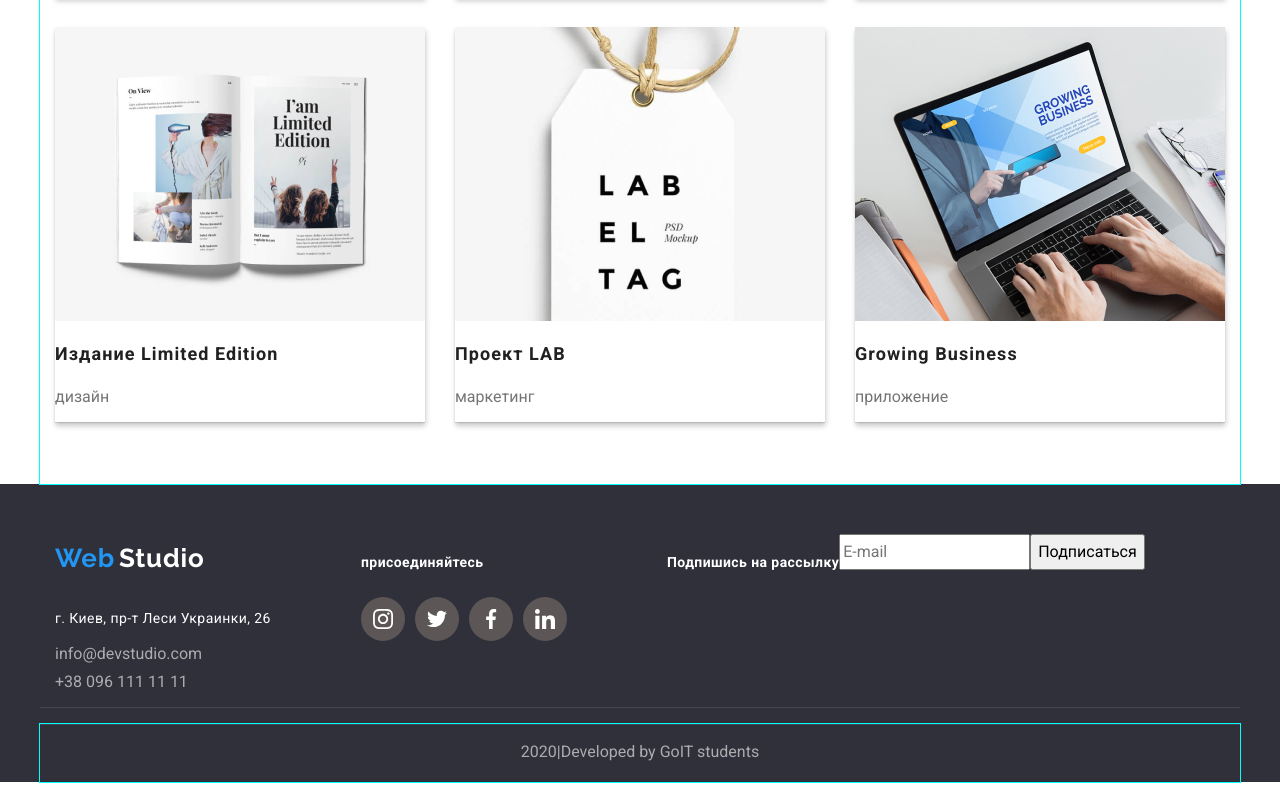
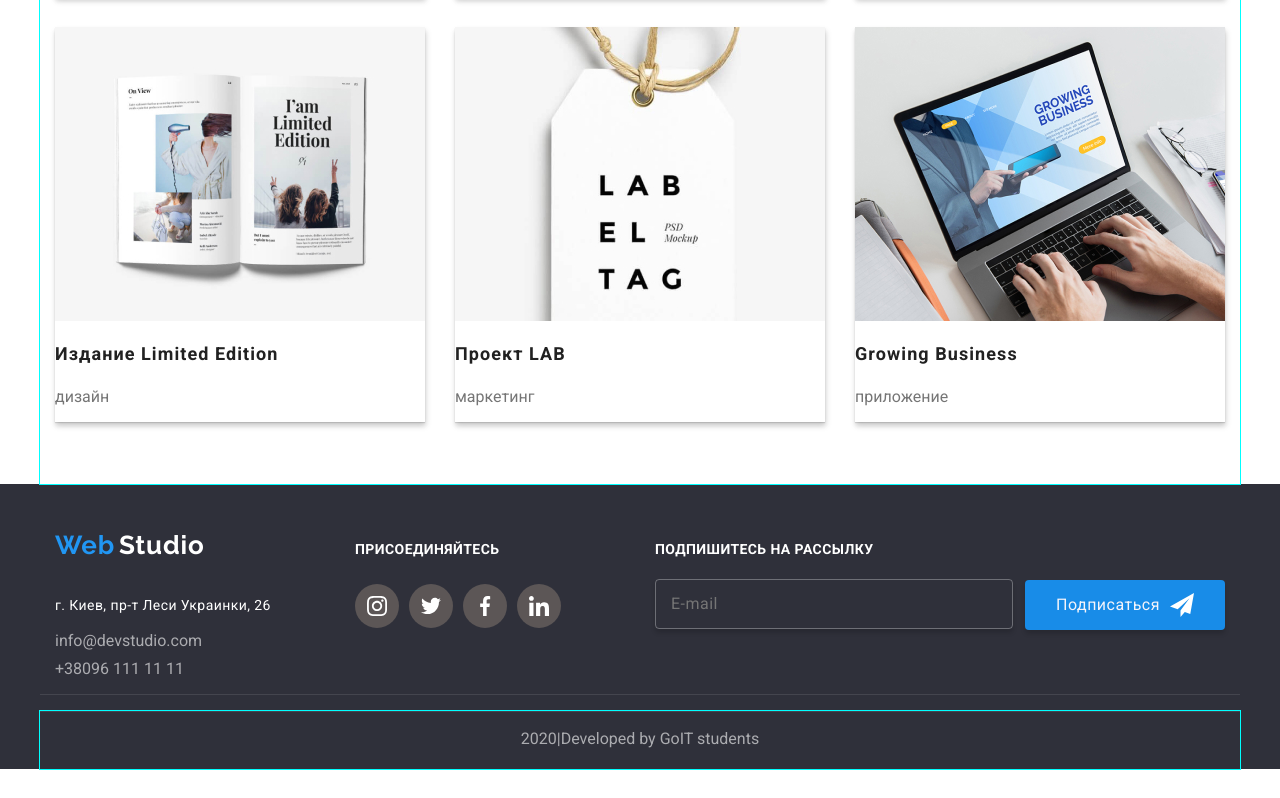
Before and after one commit to YuliyaNechitaylo/goit-markup-hw-06, a plain HTML site: page portfolio.html in a window 1280 px wide. Shown: the part 960-1758 px from the top of the page. Drawn offline with nearby package versions, Linux system fonts and the light colour scheme.

Commit message:
correct
icon-logo border hover and footer button add margin

```diff
--- a/css/styles.css
+++ b/css/styles.css
@@ -404,6 +404,7 @@ img {
 .icon-logo:hover {
   --color5: #2196f3;
   --color3: #2196f3;
+  border-color: #2196f3;
 }
 
 .li-clients {
@@ -565,6 +566,7 @@ a {
 .footer-button {
   display: flex;
   justify-content: center;
+  align-items: center;
   color: #f5f4fa;
   background: #188ce8;
   box-shadow: 0px 4px 4px rgba(0, 0, 0, 0.15);
@@ -573,10 +575,11 @@ a {
   font-weight: 500;
   font-size: 16px;
   line-height: 30px;
-  text-align: center;
+
   letter-spacing: 0.03em;
   height: 50px;
   width: 200px;
+  margin-top: 40px;
   border: var(--body-background-color);
 }
 .icon-send {
--- a/portfolio.html
+++ b/portfolio.html
@@ -158,8 +158,7 @@
                   </li>
 
                   <li class="footer-text-link">
-                    <a href="call:380961111111" class="social">
-                      <span>+38 096 111 11 11</span></a><br>
+                    <a href="call:380961111111" class="social">+38096 111 11 11</a><br>
                   </li>
                 </ul>
               </adress>
@@ -167,7 +166,7 @@
 
 
             <div class="footer-social">
-              <b class="footer-text">присоединяйтесь</b>
+              <b class="footer-text">ПРИСОЕДИНЯЙТЕСЬ</b>
               <ul class="list">
                 <li class="footer-text">
                   <a href="https://www.instagram.com/" class="icon-footer">
@@ -200,9 +199,14 @@
 
 
             <form class="subscribe">
-              <b class="footer-text">Подпишись на рассылку</b>
-              <input type="mail" name="mail" placeholder="E-mail">
-              <button type="submit">Подписаться</button>
+              <label class="subscribe-mail">
+                <b class="footer-text">ПОДПИШИТЕСЬ НА РАССЫЛКУ</b>
+                <input type="mail" name="mail" class="subscribe-field" placeholder="E-mail"></label>
+              <button class="footer-button" type="submit">Подписаться
+                <svg class="icon-send" width="24px" height="24px">
+                  <use href="./photo/sprite1.svg#icon-icon-send-1"></use>
+                </svg>
+              </button>
             </form>
           </div>
           <div>
```
Also changed, not shown: index.html (+1 -1 lines).
